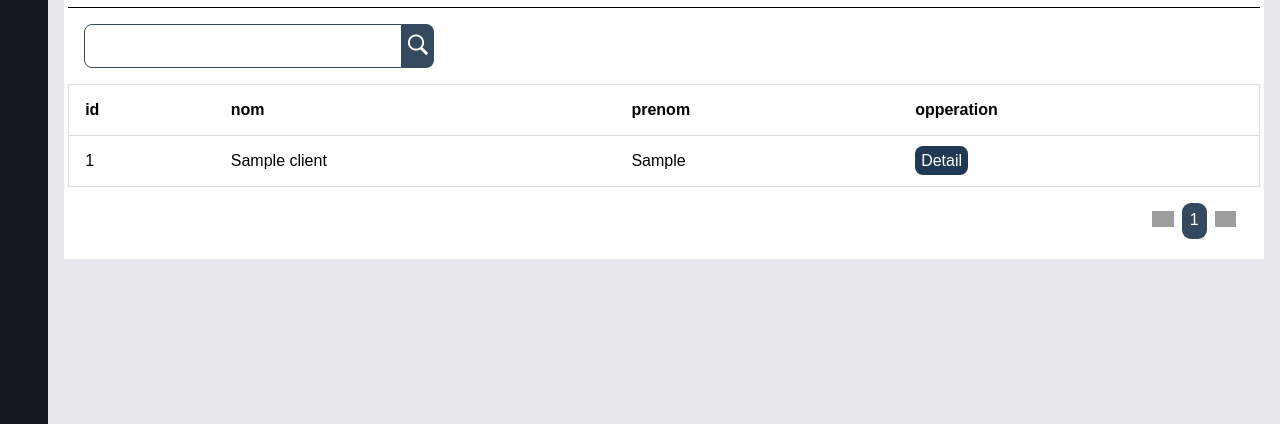
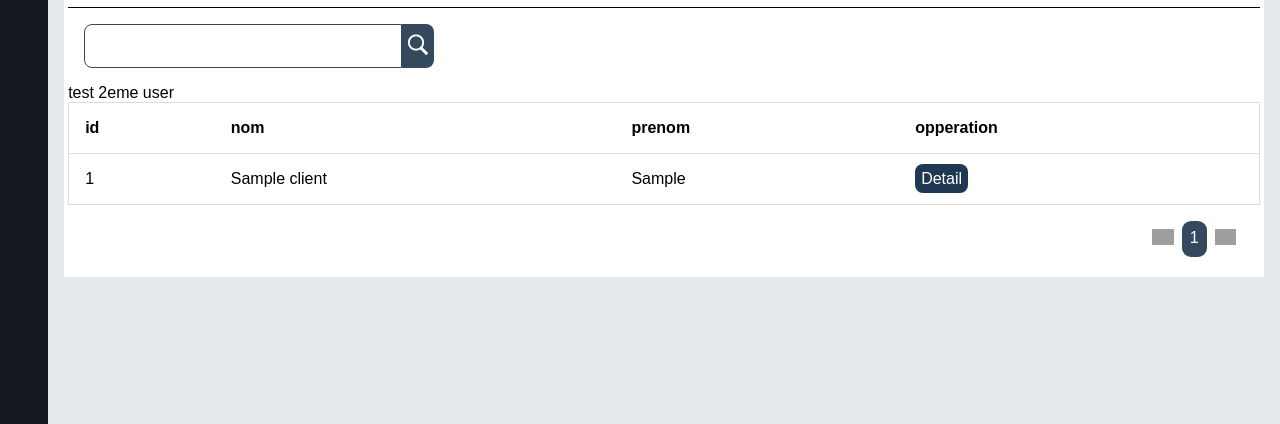
Before and after one commit to mehalanis29/ProjetPFE, a PHP site: page /Client.php in a window 1280 px wide. Shown: the part 696-1120 px from the top of the page. Run offline with PHP 8.4, Linux system fonts and the light colour scheme; tables that the repository leaves empty or names only in its code hold one stand-in row (values such as "Sample post"); grey boxes are pictures that could not be loaded.

Commit message:
Update Client.php
test 2eme user

```diff
--- a/Client.php
+++ b/Client.php
@@ -33,6 +33,7 @@ $Table=new ListClient($_GET);
             <table class="infotable">
               <thead>
                 <tr>
+                	test 2eme user
                   <?php
                      $Table->head();
                    ?>
```
